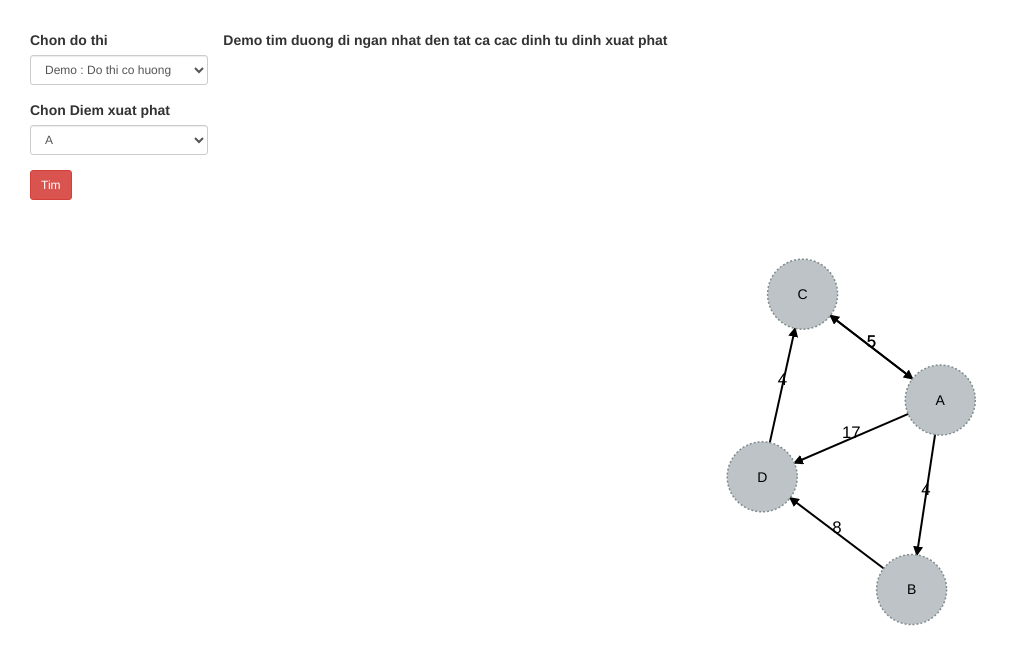
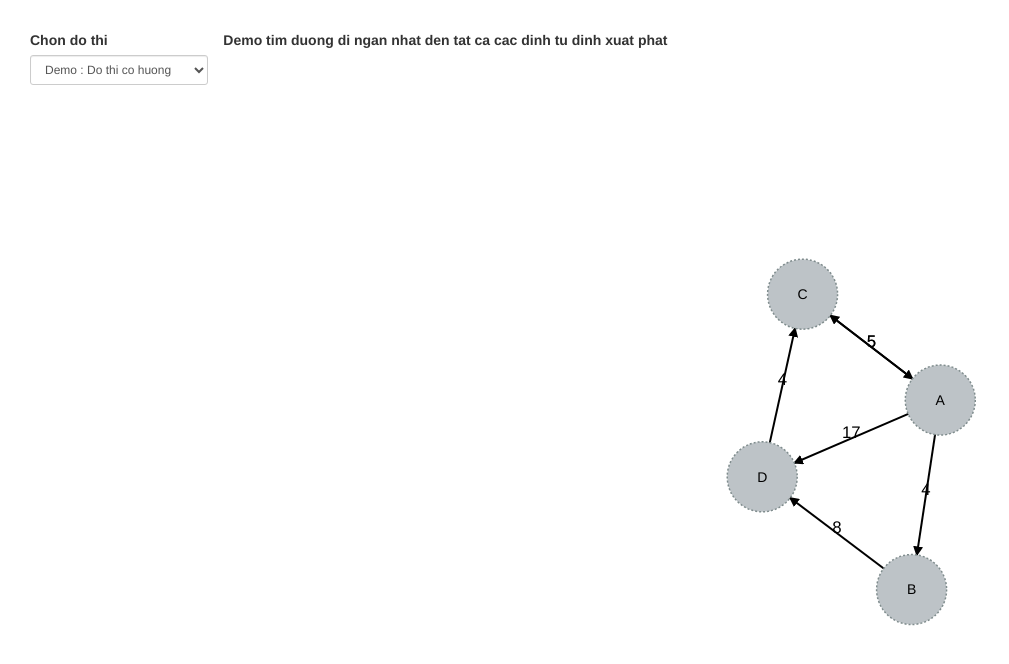
Before and after one commit to phongultra/dijkstra_algorithm, a website: page views/index.html in a window 1280 px wide. Shown: the top 664 px of the page, without its empty margins (0-1009 px from the left). Drawn offline with nearby package versions, Linux system fonts and the light colour scheme; files that its build step writes are made by us from their sources; files whose address does not match are found by name.

Commit message:
Demo dijkstra - Phong Nguyen 1642050

```diff
--- a/public/js/main.js
+++ b/public/js/main.js
@@ -188,6 +188,7 @@ $(function () {
                 .edges(links);
 
             node.on("click", dijkstra.runAllShortestPathFromStart);
+            console.log(121121212,node);
         });
     }
     Draw($("#open_file_csv").val())
--- a/views/index.html
+++ b/views/index.html
@@ -29,13 +29,13 @@
 							<option value="vo_huong_3">Demo : Do thi vo huong 3</option>
 						</select>
 					</div>
-					<div class="form-group">
+					<!--<div class="form-group">
 						<label class="control-label">Chon Diem xuat phat</label>
 						<select id="select_start_node" class="form-control input-sm"></select>
 					</div>
 					<div class="form-group">
 						<button type="button" class="btn btn-danger btn-sm" id="find_shortest_path">Tim</button>
-					</div>
+					</div>-->
 				</form>
 			</div>
 			<div id="content" class="col-xs-6 col-md-8 col-lg-10">
```
